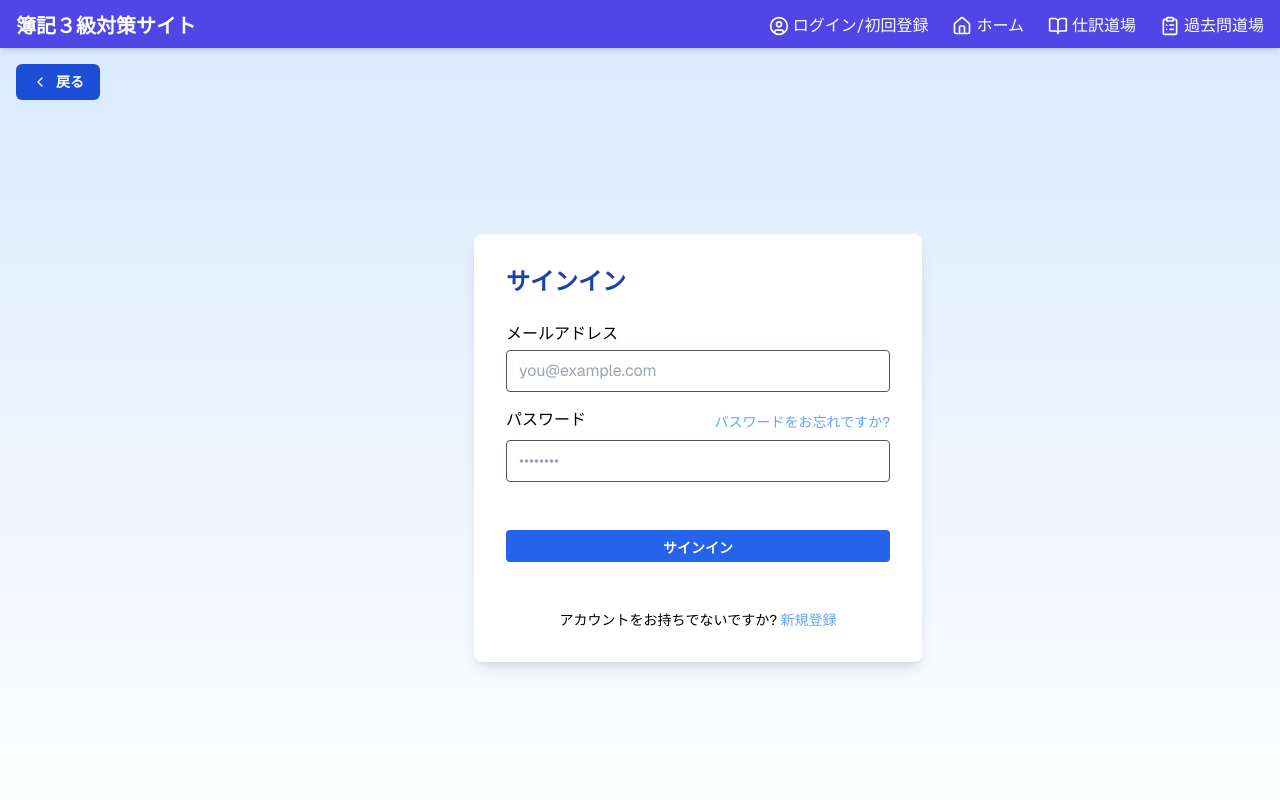
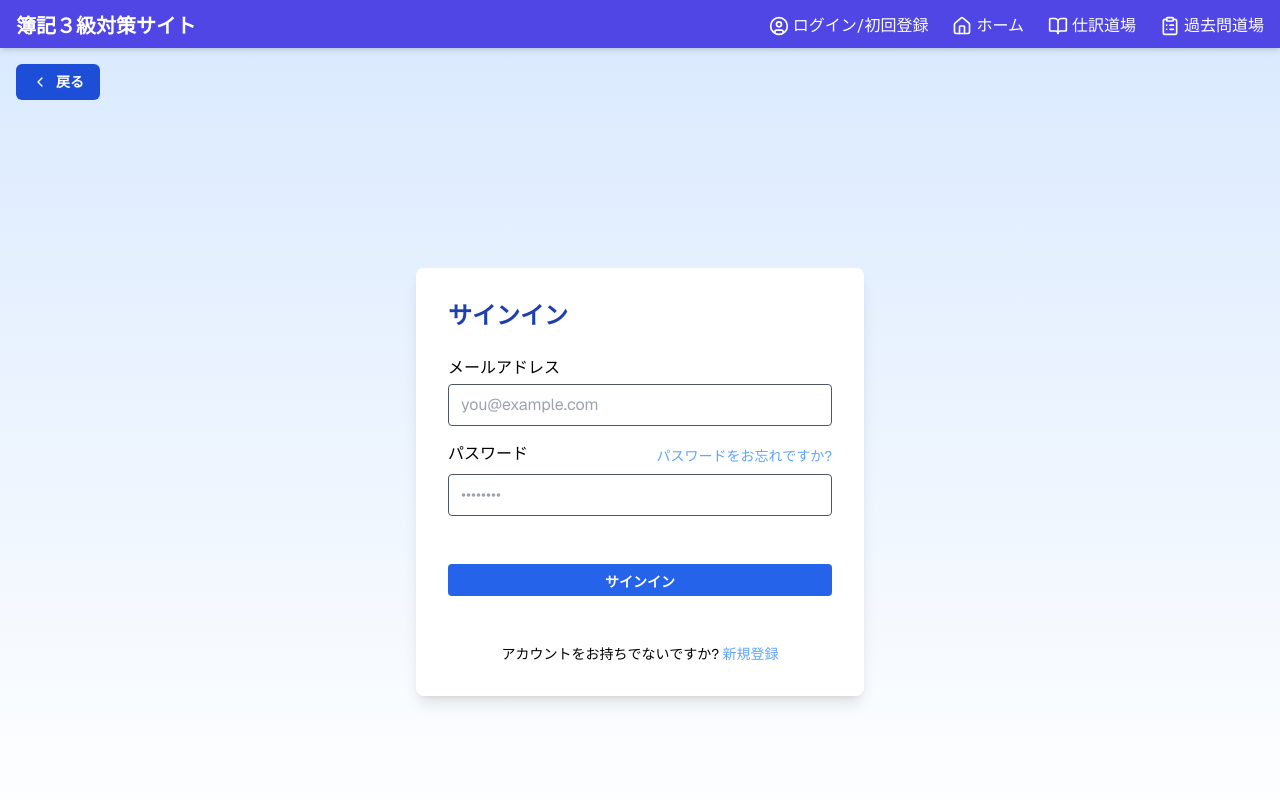
Before and after one commit to ogane0112/boki-study-app, a Next.js app: page /login in a window 1280 px wide. Shown: the top 800 px of the page. Built offline with nearby package versions, Linux system fonts and the light colour scheme.

Commit message:
デザイン完成

```diff
--- a/app/forgot-password/page.tsx
+++ b/app/forgot-password/page.tsx
@@ -46,7 +46,7 @@
   }
 
   return (
-    <div className='flex flex-col'>
+    <div className='flex flex-col min-h-screen'>
       <nav className='p-4'>
         <Link
           href='/'
--- a/app/login/page.tsx
+++ b/app/login/page.tsx
@@ -28,7 +28,7 @@
   }
 
   return (
-    <div className='flex flex-col md:flex-row min-h-screen'>
+    <div className='flex flex-col min-h-screen'>
       <nav className='p-4 '>
         <Link
           href='/'
```
